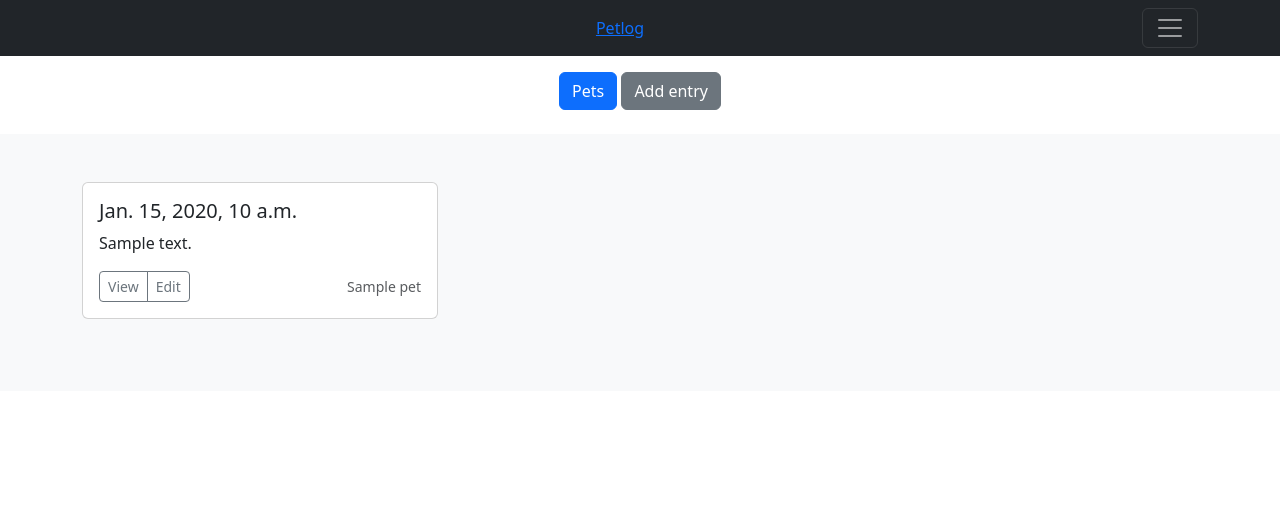
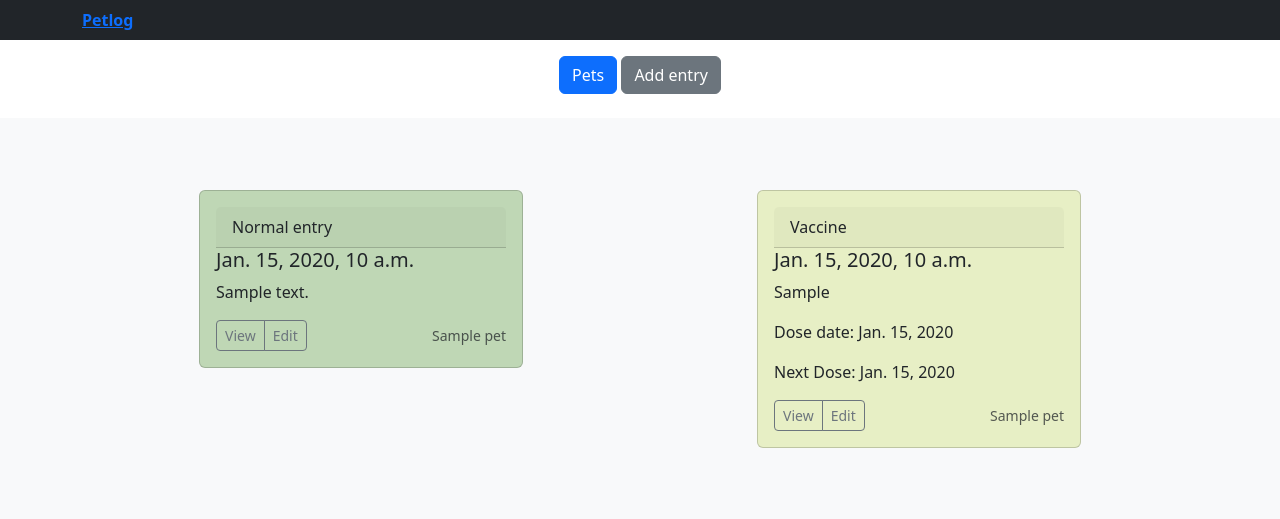
Before and after one commit to davibortolotti/petlog, a Django app: page / in a window 1280 px wide. Shown: the top 519 px of the page. Run offline with Django 4.2, Linux system fonts and the light colour scheme; tables that the repository leaves empty hold one stand-in row (values such as "Sample post"); some libraries are stand-ins or nearby versions.

Commit message:
Fixes card layout on home screen, adds vaccine cards to home screen

```diff
--- a/petlog/settings.py
+++ b/petlog/settings.py
@@ -38,6 +38,7 @@ INSTALLED_APPS = [
     "django.contrib.sessions",
     "django.contrib.messages",
     "django.contrib.staticfiles",
+    "petlog",
     "petlog.pets",
     "petlog.logger"
 ]
--- /dev/null
+++ b/petlog/static/home/home.css
@@ -0,0 +1,7 @@
+.bg-entry {
+    background-color: #BFD7B5
+}
+
+.bg-vaccine {
+    background-color: #E7EFC5;
+}
--- a/petlog/templates/base.html
+++ b/petlog/templates/base.html
@@ -1,3 +1,5 @@
+
+
 <!DOCTYPE html>
 <html lang="en">
   <head>
@@ -6,38 +8,15 @@
     <!-- <meta http-equiv="X-UA-Compatible" content="ie=edge"> -->
     <title>Petlog</title>
     <link href="https://cdn.jsdelivr.net/npm/bootstrap@5.3.2/dist/css/bootstrap.min.css" rel="stylesheet" integrity="sha384-T3c6CoIi6uLrA9TneNEoa7RxnatzjcDSCmG1MXxSR1GAsXEV/Dwwykc2MPK8M2HN" crossorigin="anonymous">
+    {% block css %} {% endblock css %}
 
-    <!-- <link rel="stylesheet" href="style.css"> -->
   </head>
 
   <body>
     <header>
-        <div class="collapse bg-light" id="navbarHeader">
-          <div class="container">
-            <div class="row">
-              <div class="col-sm-8 col-md-7 py-4">
-                <h4 class="text-white">About</h4>
-                <p class="text-muted">Add some information about the album below, the author, or any other background context. Make it a few sentences long so folks can pick up some informative tidbits. Then, link them off to some social networking sites or contact information.</p>
-              </div>
-              <div class="col-sm-4 offset-md-1 py-4">
-                <h4 class="text-white">Contact</h4>
-                <ul class="list-unstyled">
-                  <li><a href="#" class="text-white">Follow on Twitter</a></li>
-                  <li><a href="#" class="text-white">Like on Facebook</a></li>
-                  <li><a href="#" class="text-white">Email me</a></li>
-                </ul>
-              </div>
-            </div>
-          </div>
-        </div>
-        <div class="navbar navbar-dark bg-dark box-shadow">
+        <div class="navbar  navbar-dark bg-dark box-shadow">
           <div class="container d-flex justify-content-between">
-            <a href="#" class="navbar-brand d-flex align-items-center">
-                <strong></strong><a href="{% url 'home' %}">Petlog</a></strong>
-            </a>
-            <button class="navbar-toggler" type="button" data-toggle="collapse" data-target="#navbarHeader" aria-controls="navbarHeader" aria-expanded="false" aria-label="Toggle navigation">
-              <span class="navbar-toggler-icon"></span>
-            </button>
+                <strong><a href="{% url 'home' %}">Petlog</a></strong>
           </div>
         </div>
       </header>
@@ -45,7 +24,6 @@
       <script src="https://cdn.jsdelivr.net/npm/bootstrap@5.3.2/dist/js/bootstrap.bundle.min.js" integrity="sha384-C6RzsynM9kWDrMNeT87bh95OGNyZPhcTNXj1NW7RuBCsyN/o0jlpcV8Qyq46cDfL" crossorigin="anonymous"></script>
 
       <script src="https://code.jquery.com/jquery-3.2.1.slim.min.js" integrity="sha384-KJ3o2DKtIkvYIK3UENzmM7KCkRr/rE9/Qpg6aAZGJwFDMVNA/GpGFF93hXpG5KkN" crossorigin="anonymous"></script>
-      <script>window.jQuery || document.write('<script src="../../assets/js/vendor/jquery-slim.min.js"><\/script>')</script>
     </body>
 <!--
     <main role="main">
--- a/petlog/templates/home/home.html
+++ b/petlog/templates/home/home.html
@@ -1,4 +1,8 @@
 {% extends 'base.html' %}
+{% load static %}
+{% block css %}
+<link rel="stylesheet" href="{% static 'home/home.css' %}">
+{% endblock %}
 {% block content %}
 <section class="jumbotron text-center">
     <div class="container">
@@ -11,25 +15,38 @@
 </section>
 <main>
     <div class="album py-5 bg-light">
-        <div class="container">
-            {% for entry in entries %}
-            <div class="row">
-                <div class="col-md-4">
-                    <div class="card mb-4 box-shadow">
+        <div class="container d-flex  flex-wrap">
+            {% for event in events %}
+                <div class="col-md-4 w-80 mx-auto">
+                    <div class="card bg-{{event.type}} h-80 m-4 box-shadow">
                         <div class="card-body">
-
-                            <h5 class="card-title">{{ entry.created_on }}</h5>
-                            <p class="card-text">{{ entry.text }}</p>
+                            {% if event.type == 'entry' %}
+                            <div class="card-header">Normal entry</div>
+                            <h5 class="card-title"> {{ event.created_on }}</h5>
+                            <p class="card-text  text-wrap">{{ event.text }}</p>
                             <div class="d-flex justify-content-between align-items-center">
                                 <div class="btn-group">
                                     <button type="button" class="btn btn-sm btn-outline-secondary">View</button>
                                     <button type="button" class="btn btn-sm btn-outline-secondary">Edit</button>
                                 </div>
-                                <small class="text-muted">{{ entry.pet.name }}</small>
+                                <small class="text-muted">{{ event.pet.name }}</small>
                             </div>
+                            {% elif event.type == 'vaccine' %}
+                            <div class="card-header">Vaccine</div>
+                            <h5 class="card-title">{{ event.created_on }}</h5>
+                            <p class="card-text">{{ event.vaccine_type }}</p>
+                            <p class="card-text">Dose date: {{ event.given_on }}</p>
+                            <p class="card-text">Next Dose: {{ event.next_dose }}</p>
+                            <div class="d-flex justify-content-between align-items-center">
+                                <div class="btn-group">
+                                    <button type="button" class="btn btn-sm btn-outline-secondary">View</button>
+                                    <button type="button" class="btn btn-sm btn-outline-secondary">Edit</button>
+                                </div>
+                                <small class="text-muted">{{ event.pet.name }}</small>
+                            </div>
+                            {% endif %}
                         </div>
                     </div>
-                </div>
             </div>
             {% endfor %}
         </div>
--- a/petlog/views.py
+++ b/petlog/views.py
@@ -1,9 +1,14 @@
 from django.shortcuts import render
+from django.db.models import Value
 
 from petlog.logger import models
 
 
 def home(request):
-    entries = models.Entry.objects.all().order_by('-created_on')
-    context = {"entries": entries}
+
+    entries = models.Entry.objects.all().order_by('-created_on').annotate(type=Value('entry'))
+    vaccines = models.Vaccine.objects.all().order_by('-created_on').annotate(type=Value('vaccine'))
+    events = list(entries) + list(vaccines)
+    events.sort(key=lambda x: x.created_on, reverse=True)
+    context = {"events": events}
     return render(request, "home/home.html", context)
```
